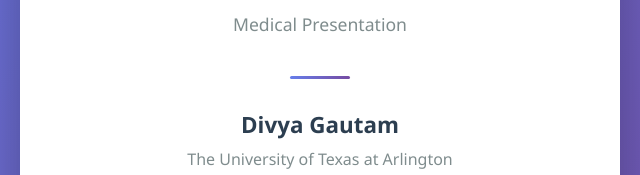
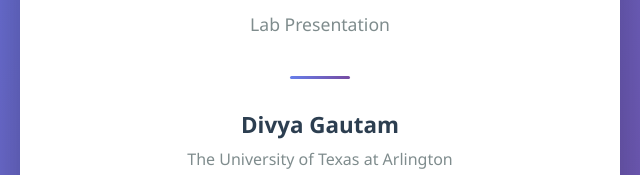
Before and after one commit to aa1588/divya, a plain HTML site: page index.html in a window 1280 px wide. Shown: the part 279-454 px from the top of the page, 320-960 px from the left. Drawn offline with Linux system fonts and the light colour scheme.

Commit message:
Change subtitle from 'Medical' to 'Lab' Presentation

```diff
--- a/index.html
+++ b/index.html
@@ -124,7 +124,7 @@
 <body>
     <div class="container">
         <h1>Benign Prostatic Hyperplasia</h1>
-        <p class="subtitle">Medical Presentation</p>
+        <p class="subtitle">Lab Presentation</p>
 
         <div class="divider"></div>
 
```
